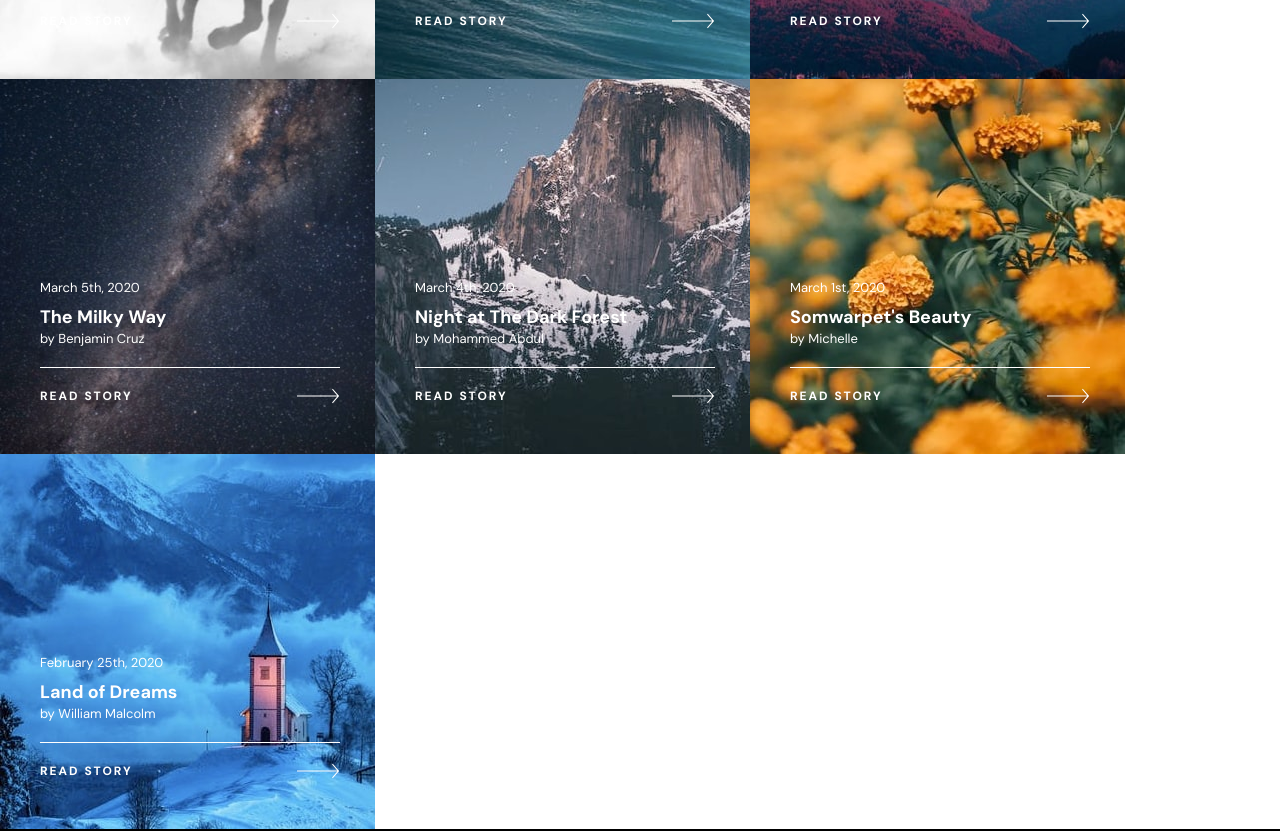
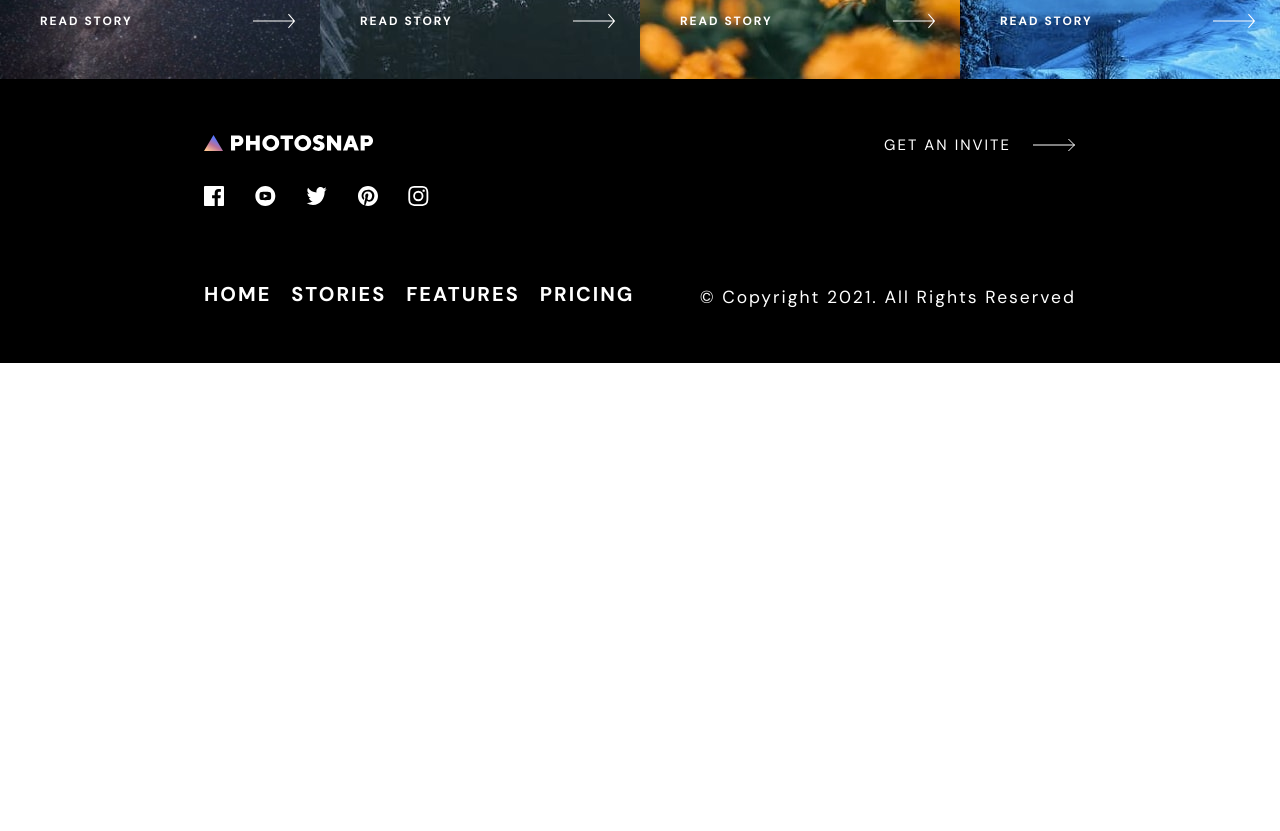
Before and after one commit to marleyanthony/photo-snap, a React (Create React App) app: page /stories in a window 1280 px wide. Shown: the part 2160-2991 px from the top of the page. After the commit the page ends 2523 px from the top, so only its background shows below. Built offline with nearby package versions, Linux system fonts and the light colour scheme.

Commit message:
desktop styles for home page

```diff
--- a/src/styles/main.css
+++ b/src/styles/main.css
@@ -226,6 +226,18 @@
   }
 }
 
+@media (min-width: 1200px) {
+  .footer__right-flex-wrapper {
+    margin-right: 17.1rem;
+  }
+}
+
+@media (min-width: 1200px) {
+  .footer__left-flex-wrapper {
+    margin-left: 17.1rem;
+  }
+}
+
 .footer__logo {
   margin-bottom: 3.2rem;
 }
@@ -287,6 +299,13 @@
   }
 }
 
+@media (min-width: 1200px) {
+  .footer__page-link {
+    font-size: 2rem;
+    margin-right: 2rem;
+  }
+}
+
 .footer__cta {
   background-color: transparent;
   border: none;
@@ -308,6 +327,12 @@
   }
 }
 
+@media (min-width: 1200px) {
+  .footer__cta {
+    font-size: 1.5rem;
+  }
+}
+
 .footer__arrow-icon {
   margin-left: 2.2rem;
 }
@@ -317,6 +342,12 @@
   letter-spacing: 2px;
   font-weight: 400;
   line-height: 20px;
+}
+
+@media (min-width: 1200px) {
+  .footer__copyright {
+    font-size: 1.75rem;
+  }
 }
 
 .main-card {
@@ -511,6 +542,12 @@
   position: relative;
 }
 
+@media (min-width: 1200px) {
+  .story-card__card-wrapper {
+    width: 25%;
+  }
+}
+
 .story-card__card-img-wrapper {
   position: relative;
   height: 50%;
@@ -609,6 +646,16 @@
     -ms-grid-column-span: 2;
     grid-area: area;
         grid-template-areas: 'area area';
+  }
+}
+
+@media (min-width: 1200px) {
+  .features {
+    -ms-grid-row: 1;
+    -ms-grid-column: 1;
+    -ms-grid-column-span: 4;
+    grid-area: area;
+        grid-template-areas: 'area area area area';
   }
 }
 
--- a/src/styles/partials/_footer.scss
+++ b/src/styles/partials/_footer.scss
@@ -18,6 +18,16 @@
          flex-direction: column;
          justify-content: space-between;
          align-items: flex-end;
+      }
+
+      @include desktop {
+         margin-right: 17.1rem;
+      }
+   }
+
+   &__left-flex-wrapper {
+      @include desktop {
+         margin-left: 17.1rem;
       }
    }
 
@@ -60,6 +70,11 @@
       @include tablet-portrait {
          margin-right: 1rem;
       }
+
+      @include desktop {
+         font-size: 2rem;
+         margin-right: 2rem;
+      }
    }
 
    &__cta {
@@ -75,6 +90,10 @@
       @include tablet-portrait {
          margin: 0;
       }
+
+      @include desktop {
+         font-size: 1.5rem;
+      }
    }
 
    &__arrow-icon {
@@ -86,5 +105,9 @@
       letter-spacing: 2px;
       font-weight: 400;
       line-height: 20px;
+
+      @include desktop {
+         font-size: 1.75rem;
+      }
    }
 }
```
Also changed, not shown: src/styles/partials/_home.scss (+9 -0 lines), 1 other file (tests, documents, lock files or other folders).
